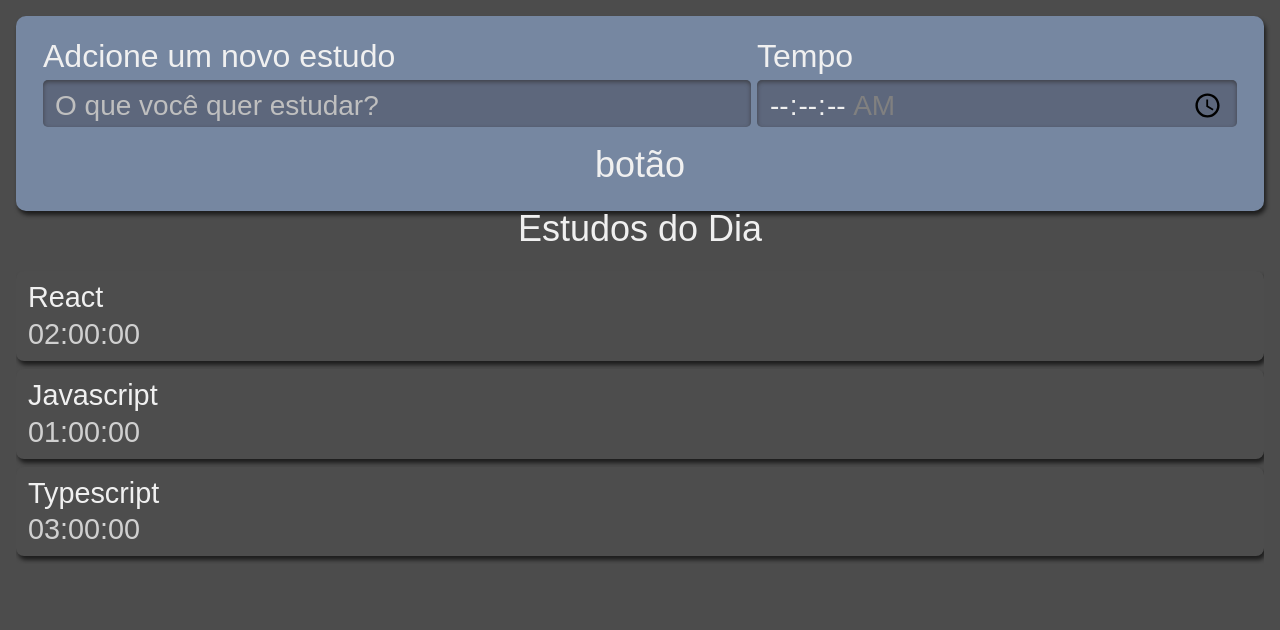
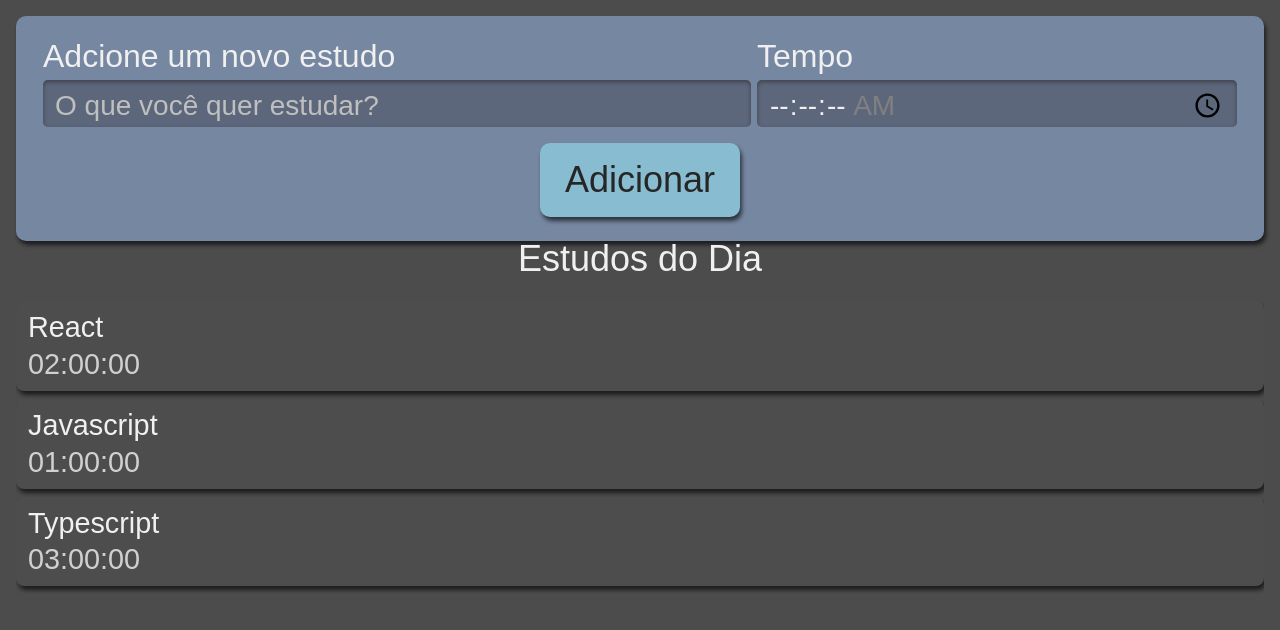
Before and after one commit to matheuscarvalheira/Alura-Studies, a React (Create React App) app: page / in a window 1280 px wide. Shown: the top 630 px of the page. Built offline with nearby package versions, Linux system fonts and the light colour scheme.

Commit message:
putting props on the button

```diff
--- a/src/components/Button/index.tsx
+++ b/src/components/Button/index.tsx
@@ -1,10 +1,11 @@
 import React from 'react';
+import style from  './Button.module.scss';
 
-class Button extends React.Component {
+class Button extends React.Component <any, any>{
   render(){
     return(
-      <button >
-        botão
+      <button className={style.botao}>
+        {this.props.children}
       </button>
     )
   }
```
